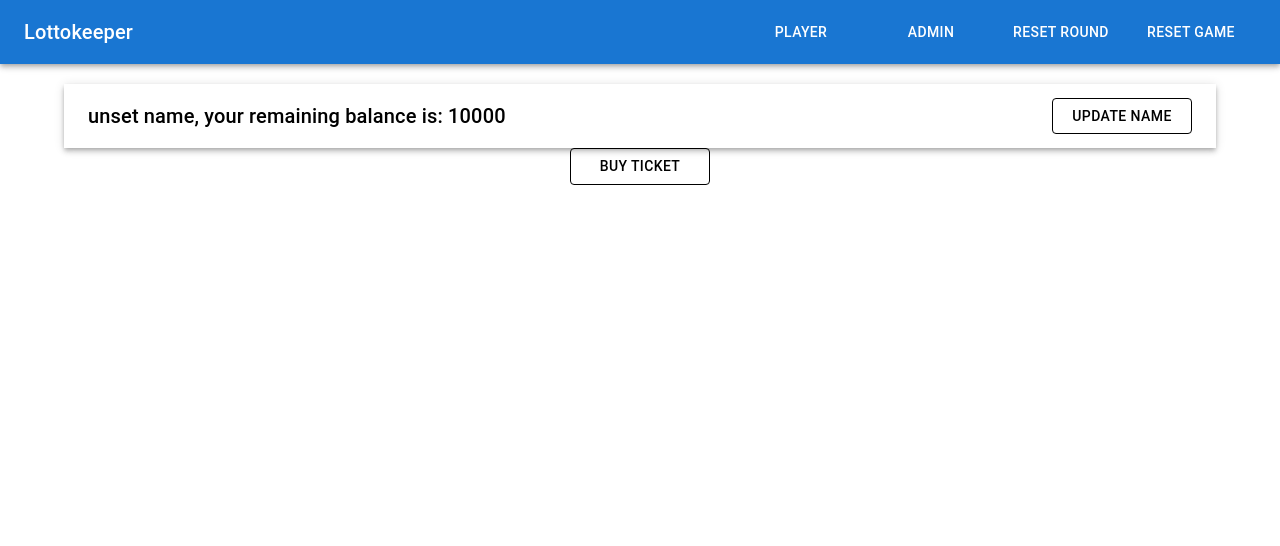
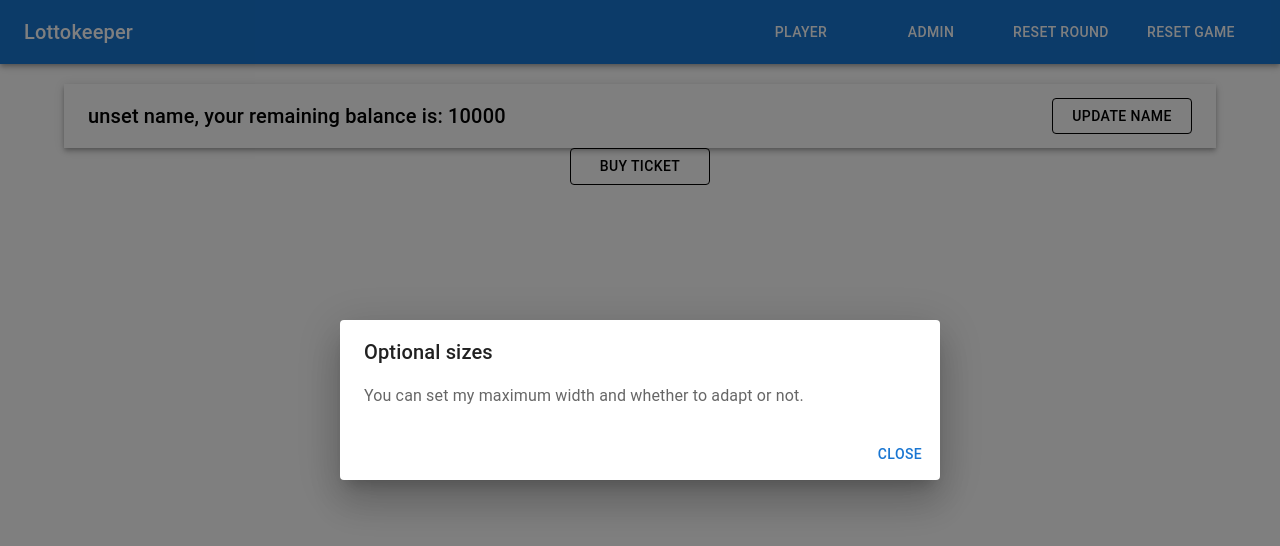
Before and after one commit to imrevari/lottokeeper, a React (Create React App) app: page /player in a window 1280 px wide. Both pictures are taken after a click on the button "BUY TICKET". Shown: the top 546 px of the page. Built offline with nearby package versions, Linux system fonts and the light colour scheme.

Commit message:
popup window is added

```diff
--- a/src/components/player/PlayersPage.tsx
+++ b/src/components/player/PlayersPage.tsx
@@ -1,15 +1,16 @@
-import { FC } from 'react';
+import { FC, useState } from 'react';
 import { useStateContext } from '../../stateContext/StateContext';
 
 import PlayerHeader from './PlayerHeader';
 import { Box, Button, Container } from '@mui/material';
+import PopupWindow from './PopupWindow';
 
 
 const PlayersPage: FC<any> = () => {
 
-    const {player, purchaseTicket} = useStateContext()
+    const {player} = useStateContext()
 
-    const {balance} = player
+    const [open, setOpen] = useState<boolean>(false);
 
 
     return(<>
@@ -19,9 +20,10 @@ const PlayersPage: FC<any> = () => {
 
             <Button color="inherit" variant='outlined'
                     style={{maxWidth: '140px', minWidth: '140px'}}
+                    onClick={() => setOpen(true)}
             >Buy ticket</Button>
 
-
+            <PopupWindow open={open} setOpen={setOpen}/>
         </Box>
 
 
--- /dev/null
+++ b/src/components/player/PopupWindow.tsx
@@ -0,0 +1,59 @@
+
+import Box from '@mui/material/Box';
+import Button from '@mui/material/Button';
+import Dialog, { DialogProps } from '@mui/material/Dialog';
+import DialogActions from '@mui/material/DialogActions';
+import DialogContent from '@mui/material/DialogContent';
+import DialogContentText from '@mui/material/DialogContentText';
+import DialogTitle from '@mui/material/DialogTitle';
+import { FC, Fragment, useState } from 'react';
+
+
+
+const PopupWindow: FC<any> = ({open, setOpen}) => {
+
+
+  const handleClose = () => {
+    setOpen(false);
+  };
+
+
+
+  return (
+    <Fragment>
+      <Dialog
+        fullWidth={true}
+        open={open}
+        onClose={handleClose}
+      >
+        <DialogTitle>Optional sizes</DialogTitle>
+        <DialogContent>
+          <DialogContentText>
+            You can set my maximum width and whether to adapt or not.
+          </DialogContentText>
+          <Box
+            noValidate
+            component="form"
+            sx={{
+              display: 'flex',
+              flexDirection: 'column',
+              m: 'auto',
+              width: 'fit-content',
+            }}
+          >
+
+
+          </Box>
+        </DialogContent>
+        <DialogActions>
+          <Button onClick={handleClose}>Close</Button>
+        </DialogActions>
+      </Dialog>
+    </Fragment>
+  );
+}
+
+
+PopupWindow.displayName = 'PopupWindow';
+
+export default PopupWindow;
--- a/src/interfaces/interfaces.ts
+++ b/src/interfaces/interfaces.ts
@@ -27,7 +27,7 @@ export interface State {
 }
 
 export interface StateContextType {
-    purchaseTicket: (amount: number) => void;
+    purchaseTicket: (amount: number, newTicket: LotteryTicket) => void;
     winLottary: (amount: number) => void;
     changeName: (newName: string, forPlayer: boolean) => void;
     player: User;
```
